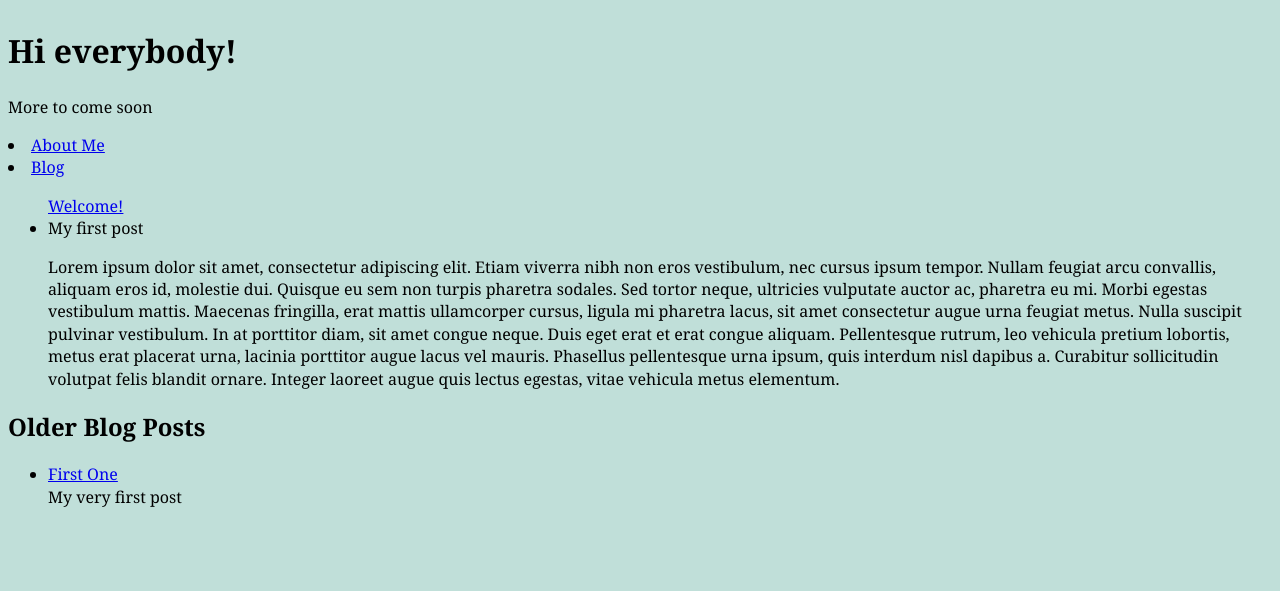
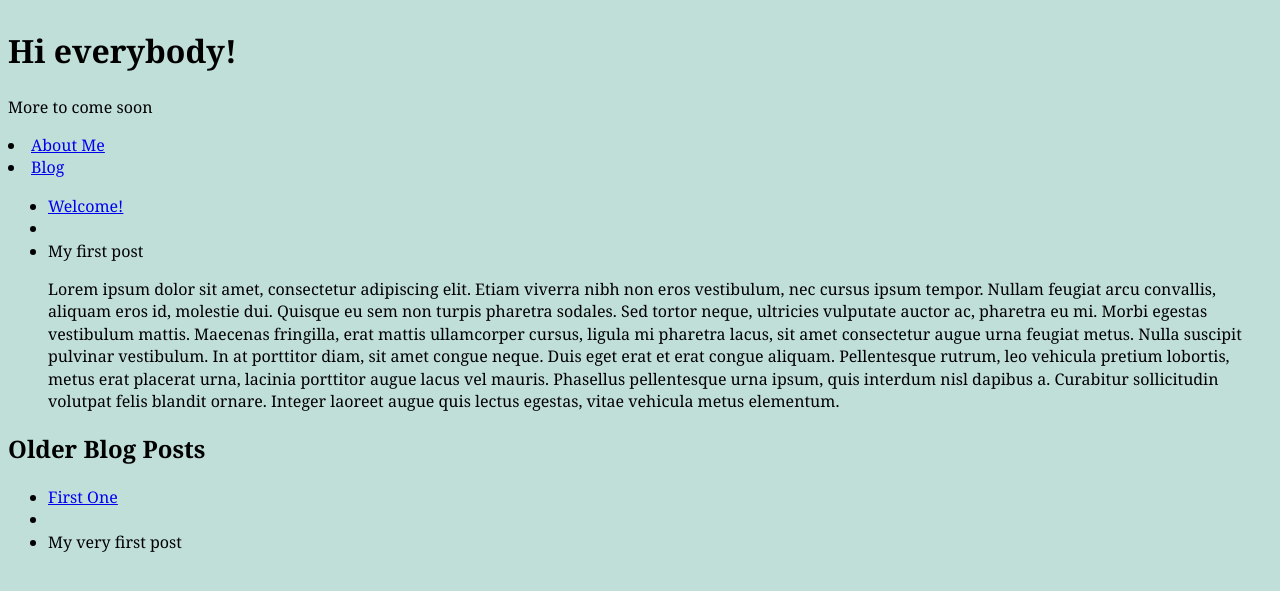
Before and after one commit to davidbroadfoot/site, a Jekyll site: the page built from index.html, in a window 1280 px wide. Shown: the top 591 px of the page. Built offline with Jekyll 4.4.1, drawn with Linux system fonts in a browser that asks for light colours.

Commit message:
lots of li

```diff
--- a/index.html
+++ b/index.html
@@ -8,8 +8,9 @@ layout: default
 
   <ul>
     {% for post in site.posts limit:1 %}
-    <l1>
-      <a href="{{ post.url }}">{{post.title}}</a></l1>
+    <li>
+      <a href="{{ post.url }}">{{post.title}}</a></li>
+      <li>{{ page.date | date_to_string }}</li>
     <li>  {{post.description}}</li>
     <l1>  {{post.excerpt}}
     </li>
@@ -21,7 +22,8 @@ layout: default
   {% for post in site.posts limit:3 offset:1 %}
     <li>
       <a href="{{ post.url }}">{{ post.title }}</a></li>
-    <l1>  {{post.description}}
+      <li>{{ page.date | date_to_string }}</li>
+    <li>  {{post.description}}
     </li>
   {% endfor %}
 </ul>
```
